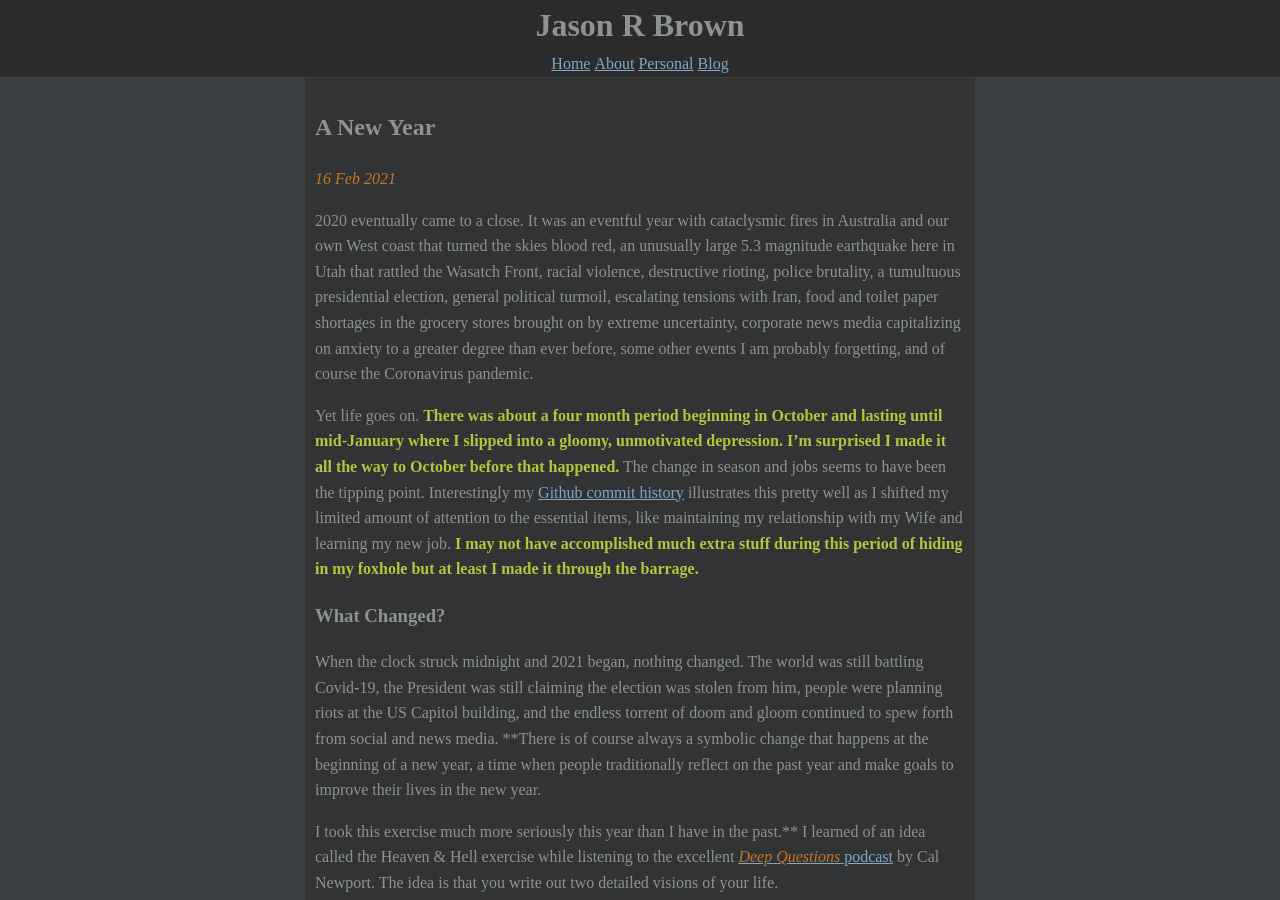
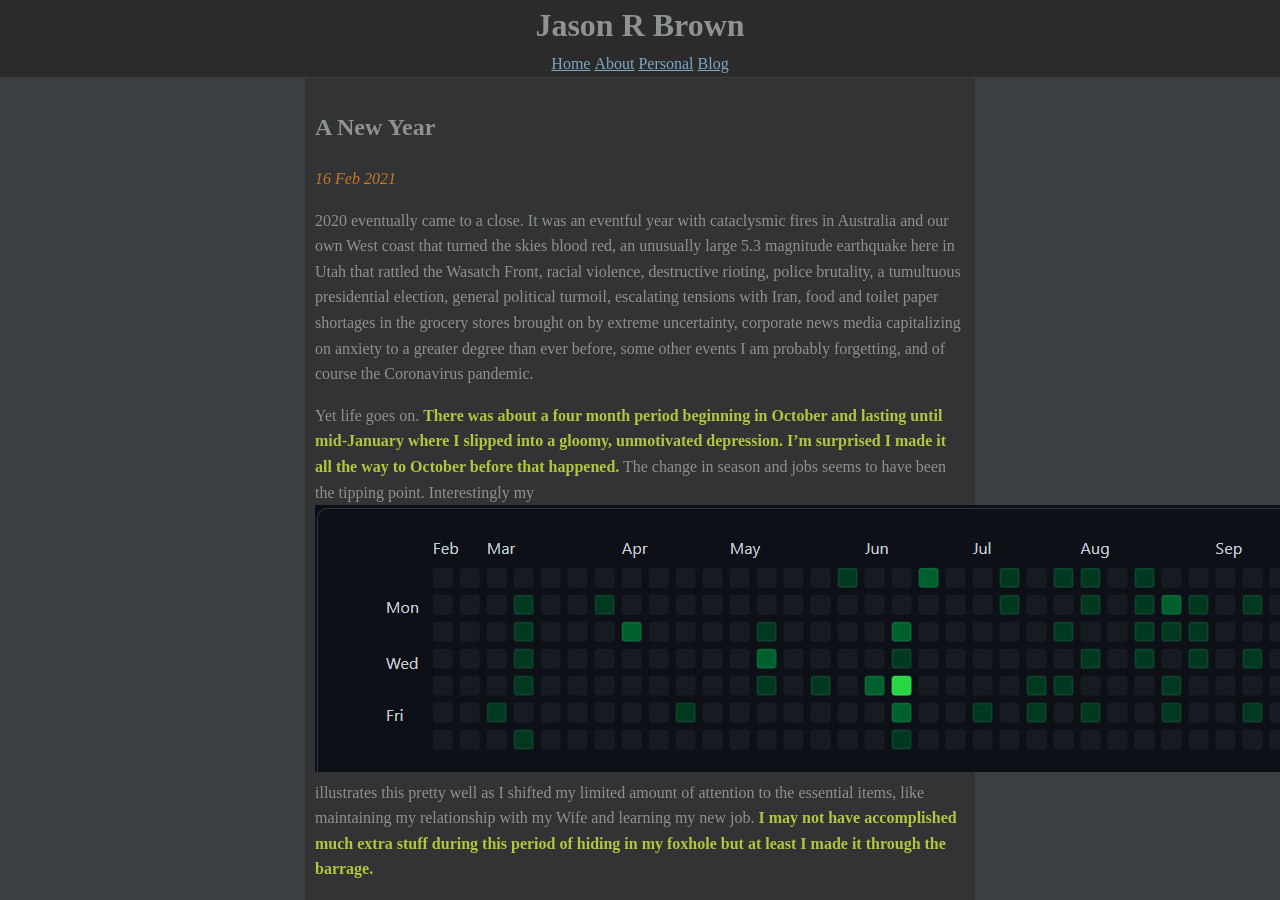
Before and after one commit to noUsernamesLef7/noUsernamesLef7.github.io, a Jekyll site: the page built from _posts/2021-02-16-A-New-Year.md, in a window 1280 px wide and 900 px high. Built offline with Jekyll 4.4.1, drawn with Linux system fonts in a browser that asks for light colours.

Commit message:
Corrected linked image

```diff
--- a/_posts/2021-02-16-A-New-Year.md
+++ b/_posts/2021-02-16-A-New-Year.md
@@ -6,7 +6,7 @@ title: A New Year
 ---
 2020 eventually came to a close. It was an eventful year with cataclysmic fires in Australia and our own West coast that turned the skies blood red, an unusually large 5.3 magnitude earthquake here in Utah that rattled the Wasatch Front, racial violence, destructive rioting, police brutality, a tumultuous presidential election, general political turmoil, escalating tensions with Iran, food and toilet paper shortages in the grocery stores brought on by extreme uncertainty, corporate news media capitalizing on anxiety to a greater degree than ever before, some other events I am probably forgetting, and of course the Coronavirus pandemic.
 
-Yet life goes on. **There was about a four month period beginning in October and lasting until mid-January where I slipped into a gloomy, unmotivated depression. I'm surprised I made it all the way to October before that happened.** The change in season and jobs seems to have been the tipping point. Interestingly my [Github commit history](/assets/images/2020-02-16-Github-Commits.png) illustrates this pretty well as I shifted my limited amount of attention to the essential items, like maintaining my relationship with my Wife and learning my new job. **I may not have accomplished much extra stuff during this period of hiding in my foxhole but at least I made it through the barrage.**
+Yet life goes on. **There was about a four month period beginning in October and lasting until mid-January where I slipped into a gloomy, unmotivated depression. I'm surprised I made it all the way to October before that happened.** The change in season and jobs seems to have been the tipping point. Interestingly my ![Github commit history](/assets/images/2021-02-16-Github-Commits.png) illustrates this pretty well as I shifted my limited amount of attention to the essential items, like maintaining my relationship with my Wife and learning my new job. **I may not have accomplished much extra stuff during this period of hiding in my foxhole but at least I made it through the barrage.**
 
 ### What Changed?
 When the clock struck midnight and 2021 began, nothing changed. The world was still battling Covid-19, the President was still claiming the election was stolen from him, people were planning riots at the US Capitol building, and the endless torrent of doom and gloom continued to spew forth from social and news media. **There is of course always a symbolic change that happens at the beginning of a new year, a time when people traditionally reflect on the past year and make goals to improve their lives in the new year.
```
